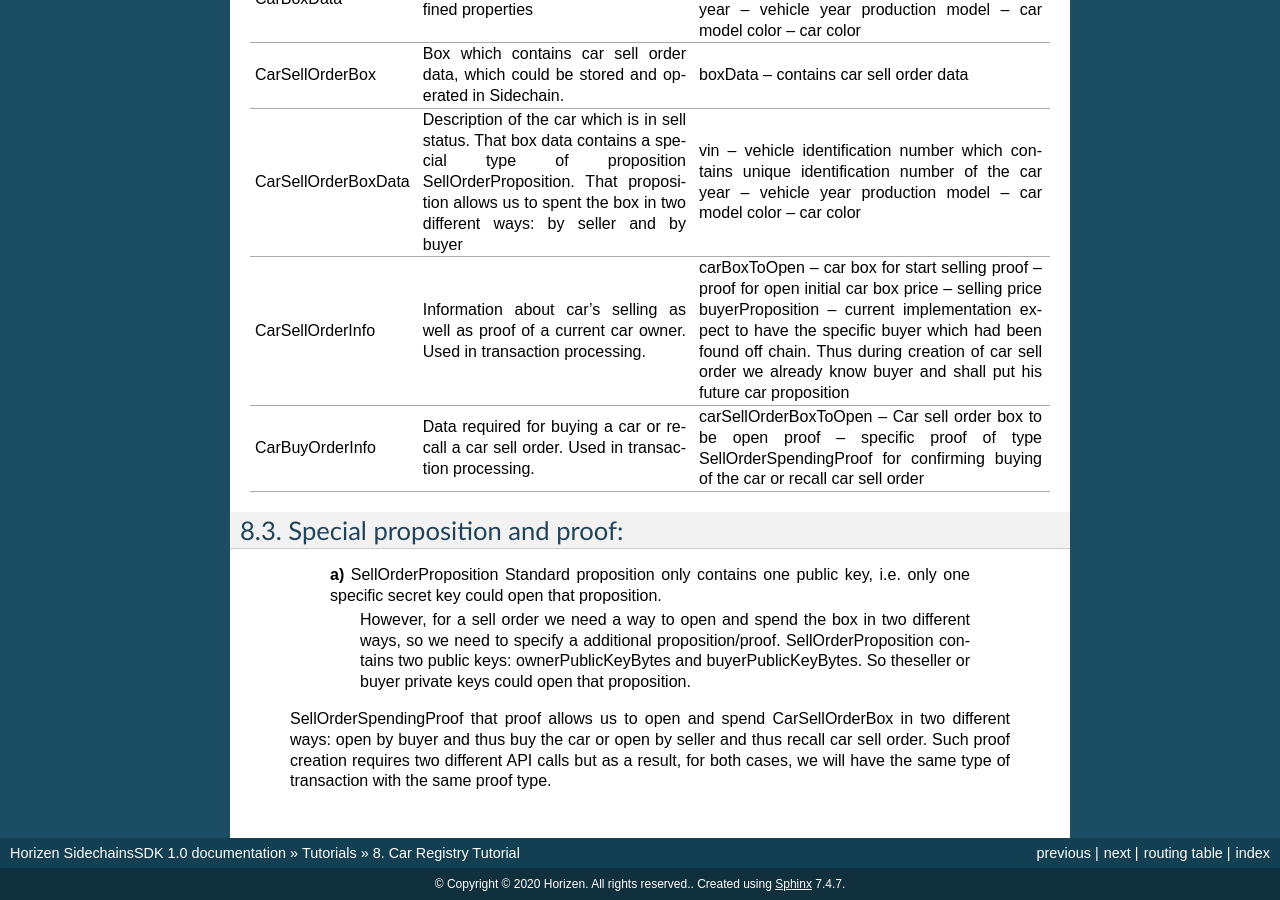
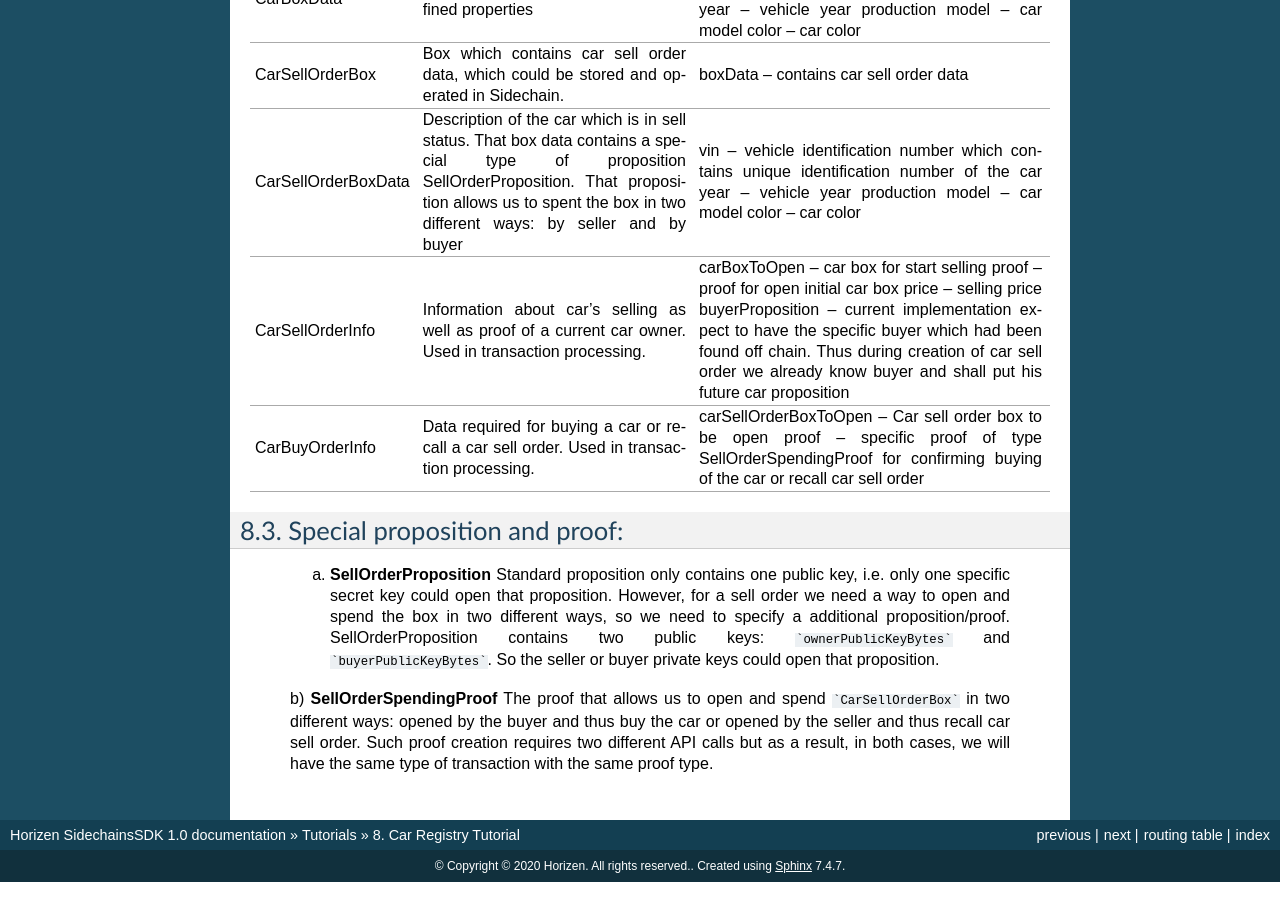
Before and after one commit to megaluck/documentation, a Sphinx documentation site: the page built from docs/introduction/08-Car-registry-tutorial.rst, in a window 1280 px wide and 900 px high, scrolled down 1477 px. Built offline with Sphinx 7.4.7, drawn with Linux system fonts in a browser that asks for light colours.

Commit message:
Update 08-Car-registry-tutorial.rst

````diff
--- a/docs/introduction/08-Car-registry-tutorial.rst
+++ b/docs/introduction/08-Car-registry-tutorial.rst
@@ -80,8 +80,9 @@ So, the starting point of the development process is the data representation. A
 Special proposition and proof:
 ******************************
 
-    **a)** SellOrderProposition Standard proposition only contains one public key, i.e. only one specific secret key could open that proposition.
+    a) **SellOrderProposition** Standard proposition only contains one public key, i.e. only one specific secret key could open that proposition.
        However, for a sell order we need a way to open and spend the box in two different ways, so we need to specify a additional proposition/proof.
-       SellOrderProposition contains two public keys: ownerPublicKeyBytes and buyerPublicKeyBytes. So theseller or buyer private keys could open that proposition.
+       SellOrderProposition contains two public keys: ```ownerPublicKeyBytes``` and ```buyerPublicKeyBytes```. So the seller or buyer private keys could open that proposition.
 
-  SellOrderSpendingProof that proof allows us to open and spend CarSellOrderBox in two different ways: open by buyer and thus buy the car or open by seller and thus recall car sell order. Such proof creation requires two different API calls but as a result, for both cases, we will have the same type of transaction with the same proof type.
+    b) **SellOrderSpendingProof** The proof that allows us to open and spend ```CarSellOrderBox``` in two different ways: opened by the buyer and thus buy the car or opened by the seller and thus recall car sell order.
+    Such proof creation requires two different API calls but as a result, in both cases, we will have the same type of transaction with the same proof type.
````
